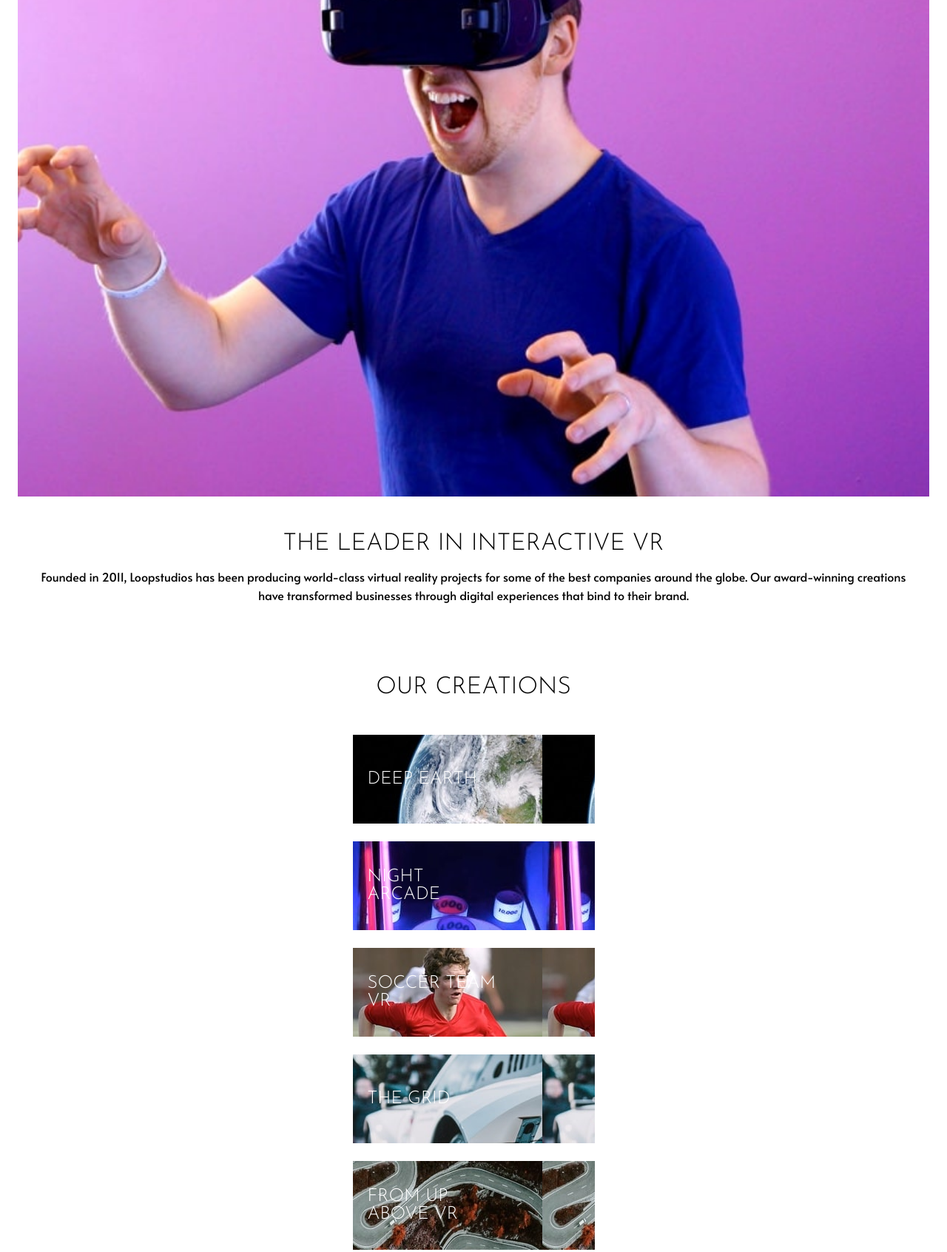
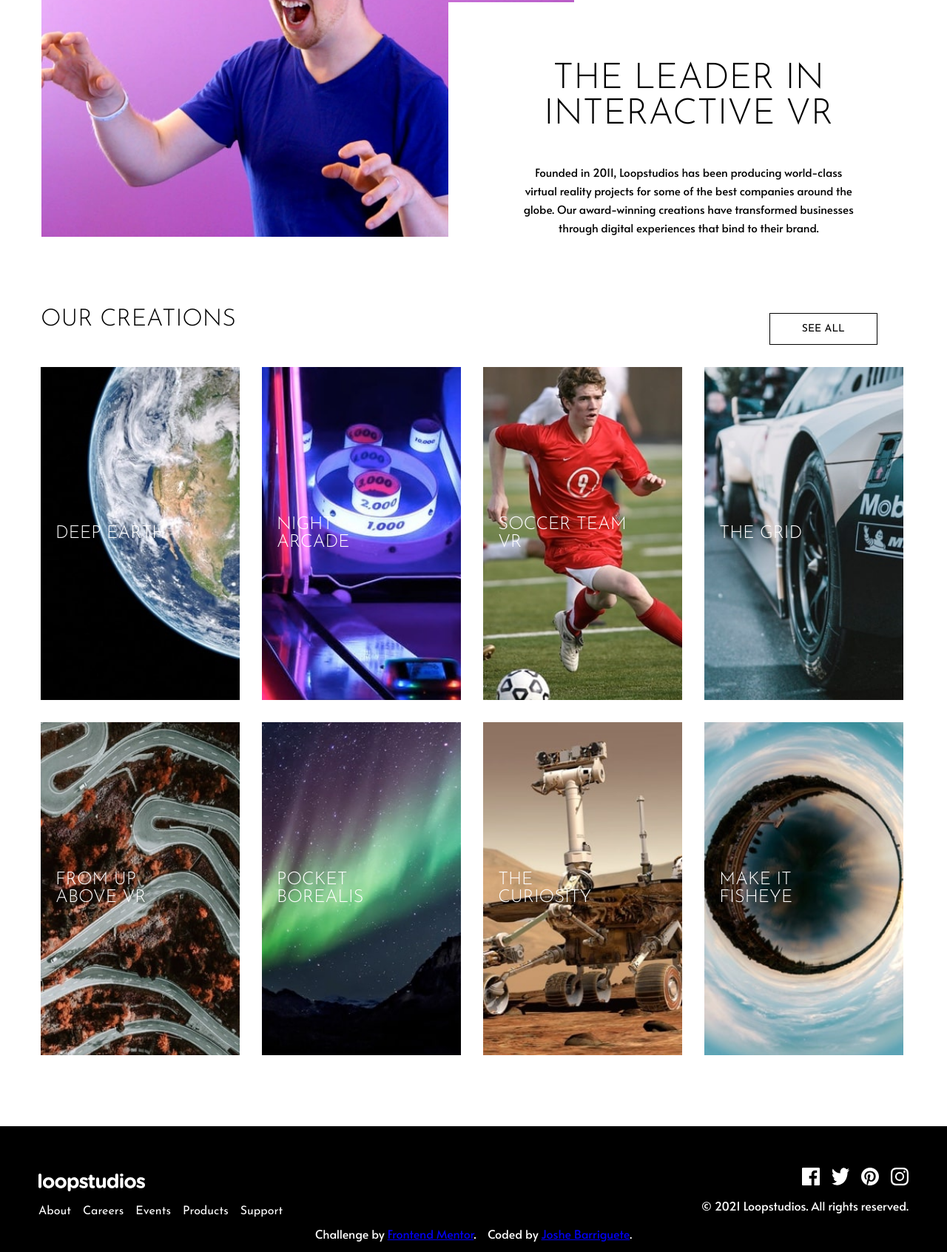
Before and after one commit to jbarriguete86/Loopstudios-landing-page, a plain HTML site: page index.html in a window 1280 px wide. Shown: the part 918-2610 px from the top of the page at 74% size. Drawn offline with Linux system fonts and the light colour scheme.

Commit message:
final commit
finish with laptop version of the website

```diff
--- a/index.css
+++ b/index.css
@@ -48,7 +48,6 @@ z-index: 1;
     background: #000000;
     padding: 233px 24px 0;
     gap: 24px;
-    /* transition: display 0.5s ease */
 }
 
 .nav--inner > p{
@@ -172,42 +171,64 @@ font-weight: 300;
     font-weight: 300;
     text-transform: uppercase;
     cursor: pointer;
+
 }
 
 .service > p{
     width: 180px;
 }
 
+.service--container{
+    display: flex;
+    flex-direction: column;
+    gap: 24px;
+}
 .deep--earth{
-background: url('./images/desktop/image-deep-earth.jpg')
+    background: url('./images/desktop/image-deep-earth.jpg');
+    background-repeat: no-repeat;
+    background-size: cover;
 }
 
 .night--arcade{
     background: url('./images/desktop/image-night-arcade.jpg');
+    background-repeat: no-repeat;
+    background-size: cover;
 }
 
 .soccer--team{
     background: url('./images/desktop/image-soccer-team.jpg');
+    background-repeat: no-repeat;
+    background-size: cover;
 }
 
 .the--grid{
     background: url('./images/desktop/image-grid.jpg');
+    background-repeat: no-repeat;
+    background-size: cover;
 }
 
 .above--vr{
     background: url('./images/desktop/image-from-above.jpg');
+    background-repeat: no-repeat;
+    background-size: cover;
 }
 
 .pocket--borealis{
 background: url('./images/desktop/image-pocket-borealis.jpg');
+background-repeat: no-repeat;
+background-size: cover;
 }
 
 .the--curiosity{
     background: url('./images/desktop/image-curiosity.jpg');
+    background-repeat: no-repeat;
+    background-size: cover;
 }
 
 .make--fisheye{
     background: url('./images/desktop/image-fisheye.jpg');
+    background-repeat: no-repeat;
+    background-size: cover;
 }
 
 .all--btn{
@@ -273,3 +294,207 @@ footer{
     cursor: pointer;
 
 }
+
+/* TABLET AND LAPTOP DESIGN */
+
+@media screen and (min-width: 768px) {
+
+    section{
+        padding: 0 0 0 2em;
+    }
+
+    /* HEADER */
+    header{
+        width: 100%;
+        background-size: cover;
+        padding-left: 10em
+    }
+
+    .navbar,
+.nav--inner,
+.closeNav--btn,
+.hambg--icon{
+    transition: none;
+}
+
+    .hambg--icon{
+        display: none;
+    }
+
+    .closed{
+        display: inherit;
+    }
+
+    .closeNav--btn{
+        display: none;
+    }
+
+    .navbar{
+        position: static;
+        justify-content: space-between;
+        align-items: flex-start;
+    }
+
+    .nav--inner{
+        position:static;
+        background-color: transparent;
+        flex-direction: row;
+        height: auto;
+        width: auto;;
+        align-items: flex-start;
+        justify-content: flex-start;
+        gap: 24px;
+        padding: 50px 10em 0 0;
+
+    }
+
+    .nav--inner > p {
+        font-weight: 400;
+        font-size: .95rem;
+        text-transform: none;
+    }
+
+    .logo{
+        width: 192px;
+        object-fit: scale-down;
+    }
+
+    header > h1{
+        width: 45%;
+        font-size: 4.5rem;
+    }
+
+    /* ABOUT SECTION */
+    .about{
+        flex-direction: row;
+        position: relative;
+    }
+
+    .about > img{
+        width: 60%;
+    }
+
+    .about--inner{
+        position: absolute;
+        background-color: #FFFFFF;
+        width: 45%;
+        height: 317px;
+        margin: 0;
+        justify-content: flex-end;
+        bottom: 0;
+        right: 6em;
+        padding-left: 96px;
+    }
+
+    .about--inner > h2{
+        font-size: 3rem;
+        margin-bottom: 25px ;
+    }
+
+    .about--inner > p{
+        font-size: .95rem;
+    }
+    /* SERVICES SECTION */
+
+    .services{
+        flex-direction: row;
+        flex-wrap: wrap;
+        justify-content: space-between;
+        padding: 0 55px;
+    }
+
+    .services > h2{
+        order: 1;
+    }
+
+    .all--btn{
+        order: 2;
+        margin-right: 2.8em;
+
+    }
+
+    .service--container{
+        order: 3;
+        width: 100%;
+        display: flex;
+        flex-direction: row;
+        flex-wrap: wrap;
+        gap: 30px
+    }
+
+    .service{
+        width: 23%;
+        height: 450px;
+    }
+
+    /* FOOTER */
+
+    footer{
+        flex-direction: row;
+        flex-wrap: wrap;
+        justify-content: space-between;
+    }
+
+    .logo--footer{
+        order: 1;
+        width:144px;
+        padding: 0;
+        margin: 0;
+    }
+
+    .footer--socMedia{
+        order: 2;
+        width: 50%;
+       justify-content: flex-end;
+    }
+
+    .footer--navs{
+        order:3;
+        flex-direction: row;
+        width: 50%;
+        margin: 0;
+        padding: 0;
+    }
+
+    .copyright{
+        order: 4;
+
+        /* flex: 0 1 calc(50% - 10px); */
+    }
+
+    .attribution{
+        order: 5;
+        flex-direction: row;
+        width: 100%;;
+    }
+
+}
+
+@media screen and (min-width: 768px) and (max-width: 1279px) {
+    .nav--inner{
+        padding-right: 2em;
+    }
+
+    header > h1{
+        width: 85%;
+    }
+
+    /* ABOUT SECTION */
+
+
+    .about--inner{
+        width: 50%;
+        right:4em;
+        height: 90%;
+        padding-left: 10px;
+    }
+
+    .about--inner > h2{
+        font-size: 2rem;
+        /* margin-bottom: .5em ; */
+    }
+
+    .about--inner > p{
+        font-size: 1rem;
+    }
+}
--- a/index.html
+++ b/index.html
@@ -39,7 +39,7 @@
     </section>
     <section class="services">
       <h2>Our creations</h2>
-
+      <div class="service--container">
         <div class="service deep--earth">
           <p>Deep earth</p>
         </div>
@@ -71,6 +71,7 @@
         <div class="service make--fisheye">
           <p>Make it fisheye</p>
         </div>
+      </div>
 
       <p class="all--btn">See all</p>
     </section>
```
Lines whose indentation alone changed are shown as unchanged.
